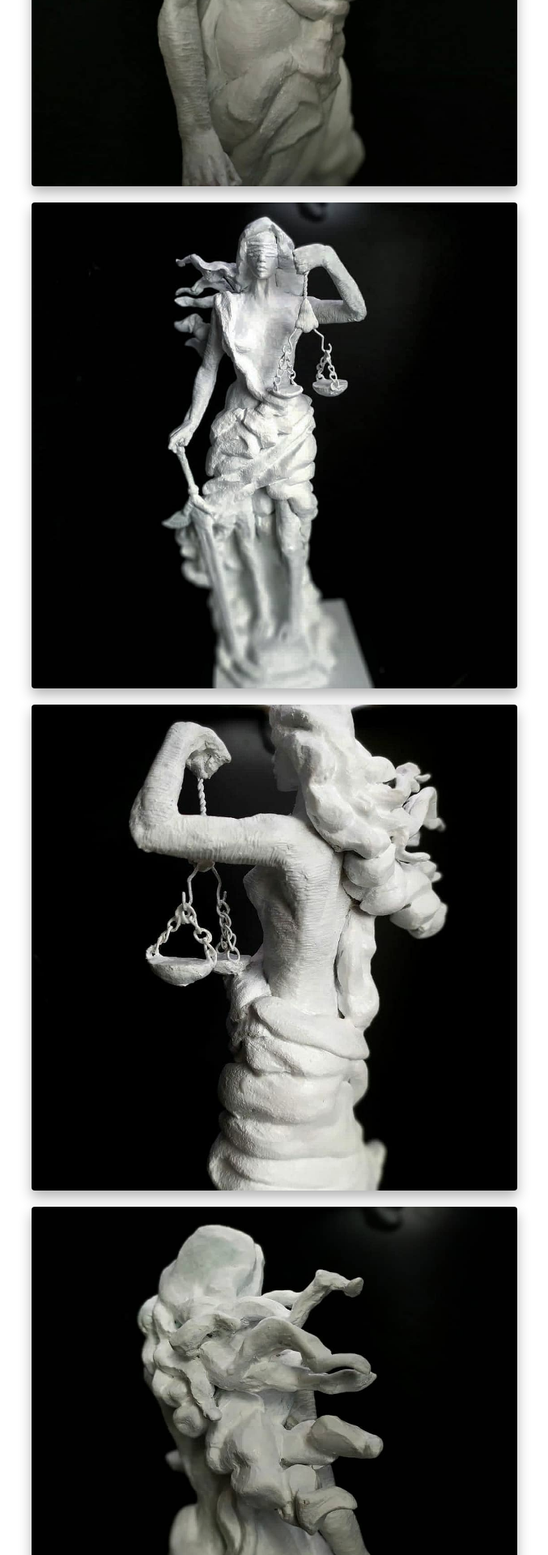
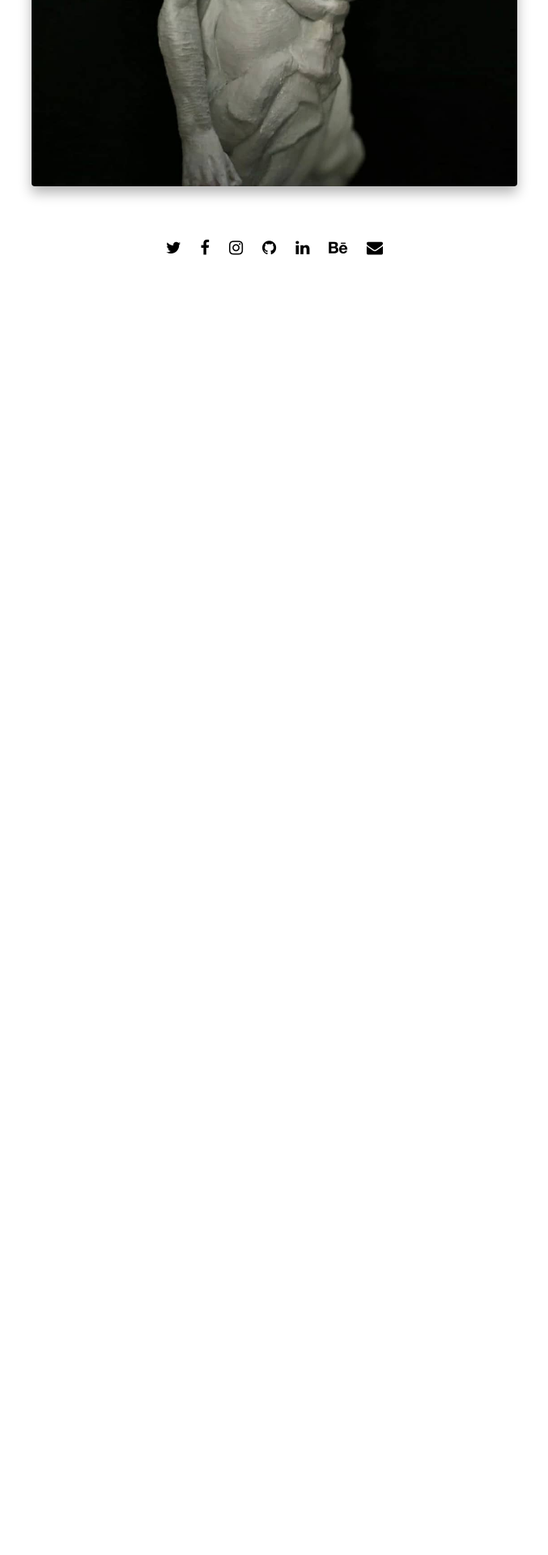
Before and after one commit to zignorante/zignorante.github.io, a Jekyll site: the page built from projects/justica.md, in a window 1280 px wide. Shown: the part 653-2573 px from the top of the page at 81% size, without its empty margins (301-978 px from the left). Built offline with Jekyll 4.4.1, drawn with Linux system fonts in a browser that asks for light colours; nearby versions of some CDN libraries; after the commit the page ends 1113 px from its top, so only the background shows below that.

Commit message:
:alembic: debug

```diff
--- a/projects/justica.md
+++ b/projects/justica.md
@@ -8,10 +8,3 @@ title: 'Justiça'
 **Criado em:** 01/01/2021<br>
 
 {% include image.html image="projects/justica/thumb.jpg" %}
-{% include image.html image="projects/justica/1629508304999.jpg" %}
-{% include image.html image="projects/justica/1629508306401.jpg" %}
-{% include image.html image="projects/justica/1629508306447.jpg" %}
-{% include image.html image="projects/justica/1629508306507.jpg" %}
-{% include image.html image="projects/justica/1629508306585.jpg" %}
-{% include image.html image="projects/justica/1629508306651.jpg" %}
-{% include image.html image="projects/justica/1629508306702.jpg" %}
```
Also changed, not shown: projects/almoco.md (+0 -3 lines).
